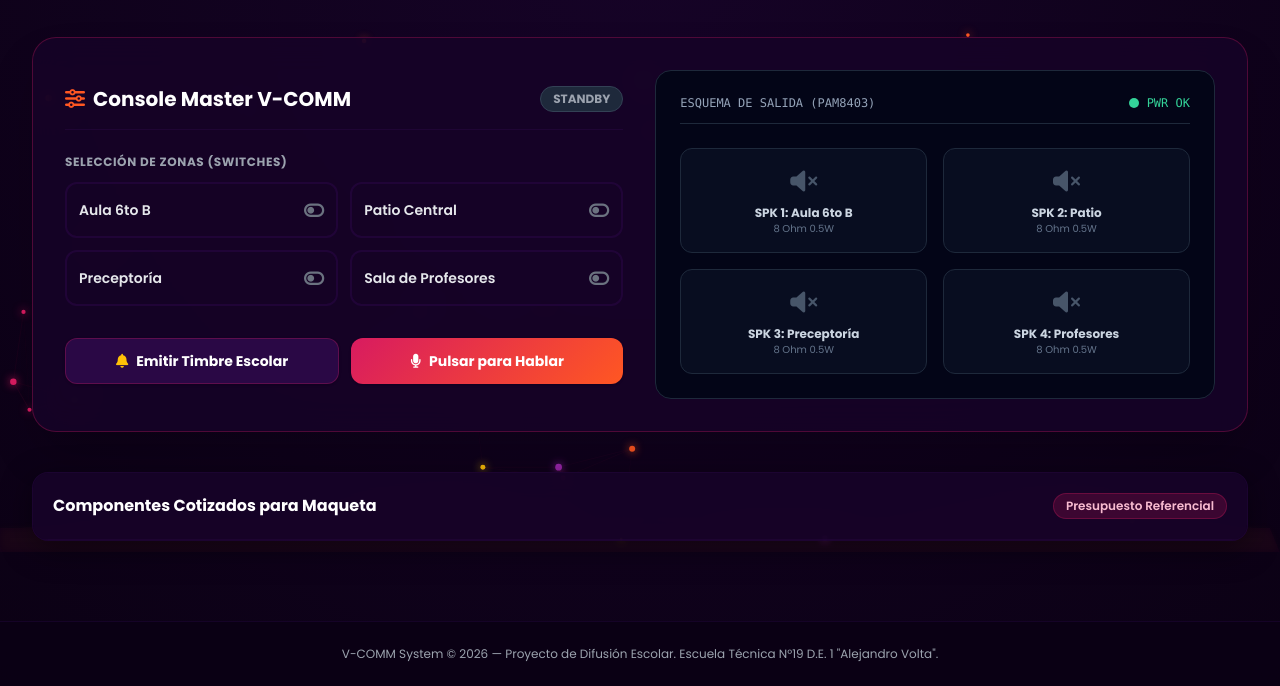
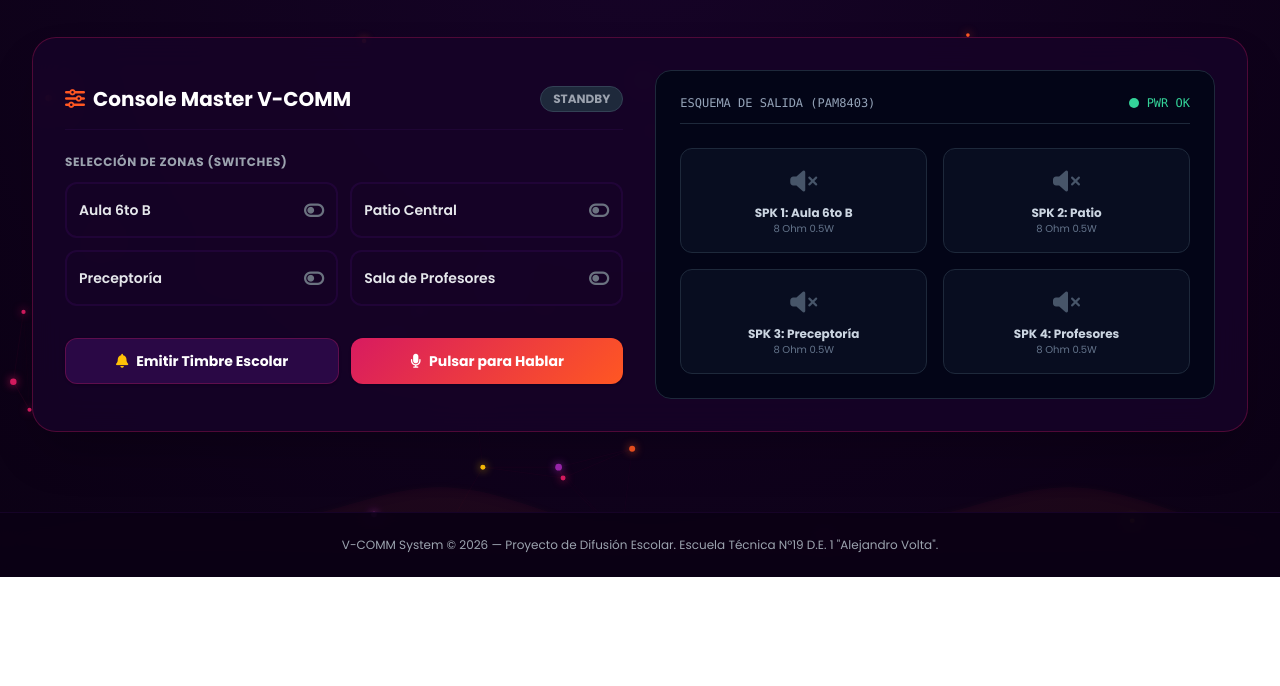
Before and after one commit to chinooo07/VCOMM, a plain HTML site: page maqueta.html in a window 1280 px wide. Shown: the part 248-934 px from the top of the page. After the commit the page ends 825 px from the top, so only its background shows below. Drawn offline with nearby package versions, Linux system fonts and the light colour scheme.

Commit message:
Refactor HTML structure and content

```diff
--- a/maqueta.html
+++ b/maqueta.html
@@ -132,12 +132,6 @@
                 </div>
             </div>
 
-            <div class="glass-card rounded-2xl border border-vcomm-purple/40 overflow-hidden">
-                <div class="p-5 border-b border-vcomm-purple/40 bg-vcomm-dark/60 flex flex-col sm:flex-row items-start sm:items-center justify-between gap-2">
-                    <h3 class="font-bold text-white text-sm sm:text-base">Componentes Cotizados para Maqueta</h3>
-                    <span class="text-xs font-semibold bg-vcomm-magenta/20 text-vcomm-pink px-3 py-1 rounded-full border border-vcomm-magenta/30">Presupuesto Referencial</span>
-                </div>
-
     </main>
 
     <div id="modal-warning-maqueta" class="fixed inset-0 bg-black/70 backdrop-blur-sm z-50 flex items-center justify-center hidden opacity-0 transition-opacity duration-300 px-4">
```
